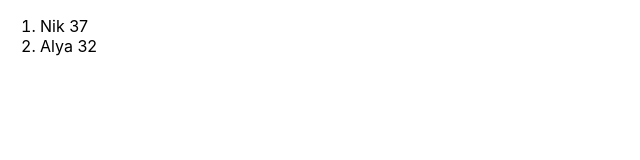
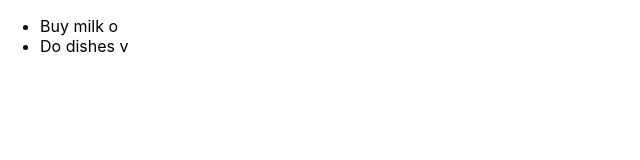
Before and after one commit to Nek/qljs-example, a React app: page / in a window 1280 px wide. Shown: the top 160 px of the page, without its empty margins (0-640 px from the left). Built offline with nearby package versions, Linux system fonts and the light colour scheme.

Commit message:
Rename stuff

```diff
--- a/src/App.js
+++ b/src/App.js
@@ -14,39 +14,44 @@ const noMatch = term => {
 }
 const read = createMultimethod(dispatch, noMatch)
 
-read.name = (term, { personId }, state) => {
-  return state.todos[personId].name
+read.title = (term, { id }, state) => {
+  return state.todos[id].title
 }
-read.age = (term, { personId }, state) => {
-  return state.todos[personId].age
+read.done = (term, { id }, state) => {
+  return state.todos[id].done
 }
 read.todos = (term, env, state) => {
-  const [, { personId }] = term
-  if (personId) {
-    return parseChildren(state, { read }, term, { ...env, personId })
+  const [, { id }] = term
+  if (id) {
+    return parseChildren(state, { read }, term, { ...env, id })
   } else {
-    const res = Object.keys(state.todos).map(personId =>
-      parseChildren(state, { read }, term, { ...env, personId }),
+    const res = Object.keys(state.todos).map(id =>
+      parseChildren(state, { read }, term, { ...env, id }),
     )
     return res
   }
 }
 
-const Todo = registerQuery([['name'], ['age']], ({ atts: { name, age } }) => (
-  <li>
-    {name} {age}
-  </li>
-))
+const mutate = createMultimethod(dispatch, noMatch)
+
+const Todo = registerQuery(
+  [['title'], ['done']],
+  ({ atts: { title, done } }) => (
+    <li>
+      {title} {done ? 'v' : 'o'}
+    </li>
+  ),
+)
 
 const TodoList = registerQuery([['todos', {}, ...getQuery(Todo)]], props => {
   const todos = props.atts.todos
-  return <ol>{todos.map(todo => createInstance(Todo, todo))}</ol>
+  return <ul>{todos.map(todo => createInstance(Todo, todo))}</ul>
 })
 
 const state = {
   todos: {
-    0: { name: 'Nik', age: 37 },
-    1: { name: 'Alya', age: 32 },
+    0: { title: 'Buy milk', done: false },
+    1: { title: 'Do dishes', done: true },
   },
 }
 
```
